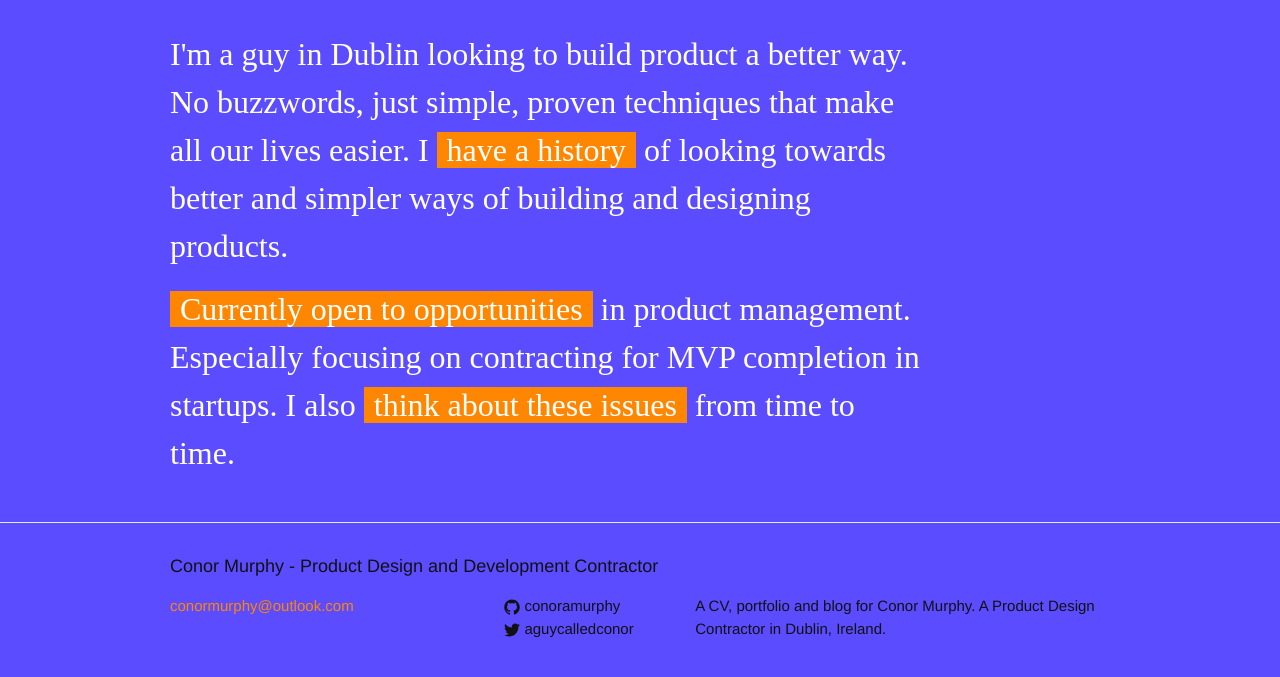
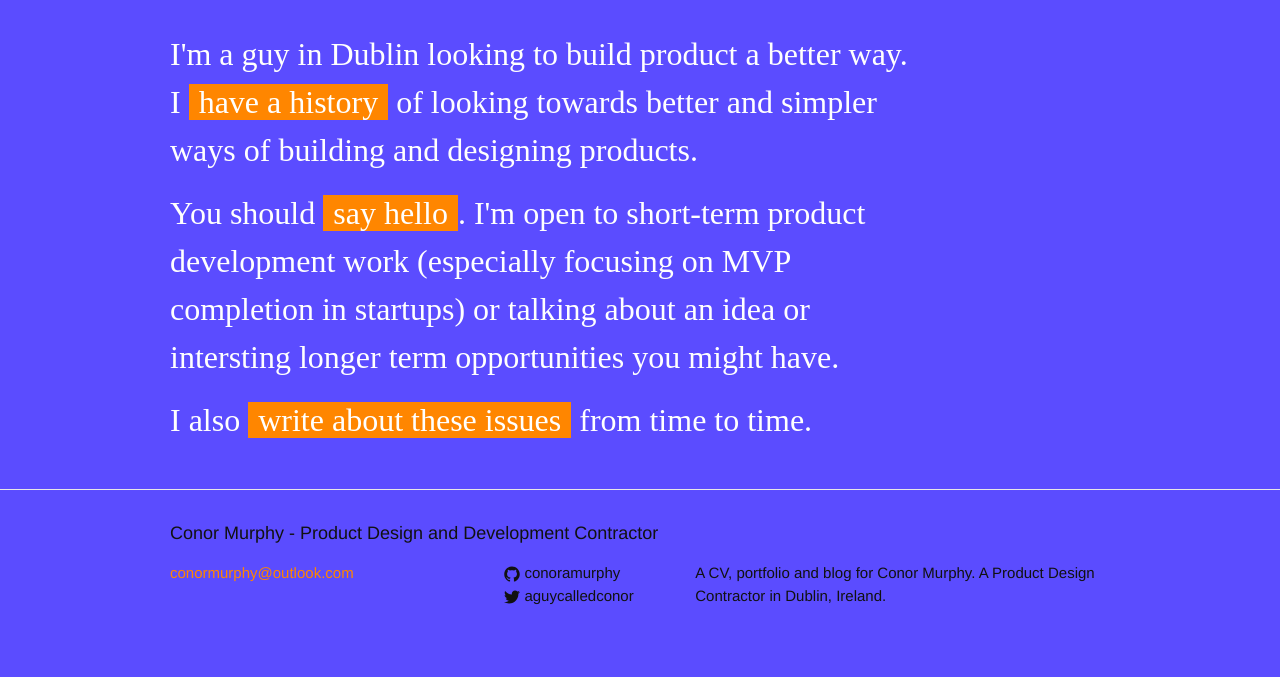
Before and after one commit to conoramurphy-zz/conoramurphy.github.io, a Jekyll site: the page built from index.html, in a window 1280 px wide. Shown: the top 677 px of the page. Built offline with Jekyll 4.4.1, drawn with Linux system fonts in a browser that asks for light colours.

Commit message:
tweaked workding on home page

```diff
--- a/index.html
+++ b/index.html
@@ -4,10 +4,13 @@ layout: default
 <div class="styled-body">
   <div class="index-left-column">
     <p>
-      I'm a guy in Dublin looking to build product a better way. No buzzwords, just simple, proven techniques that make all our lives easier. I <a href="/me/">have a history</a> of looking towards better and simpler ways of building and designing products.
+      I'm a guy in Dublin looking to build product a better way. I <a href="/me/">have a history</a> of looking towards better and simpler ways of building and designing products.
     </p>
     <p>
-      <a href="conormurphy@outlook.com">Currently open to opportunities</a> in product management. Especially focusing on contracting for MVP completion in startups. I also <a href="/thoughts/">think about these issues</a> from time to time.
+      You should <a href="conormurphy@outlook.com">say hello</a>. I'm open to short-term product development work (especially focusing on MVP completion in startups) or talking about an idea or intersting longer term opportunities you might have.
+    </p>
+    <p>
+      I also <a href="/thoughts/">write about these issues</a> from time to time.
     </p>
   </div>
   <!-- <div class="index-right-column">
```
